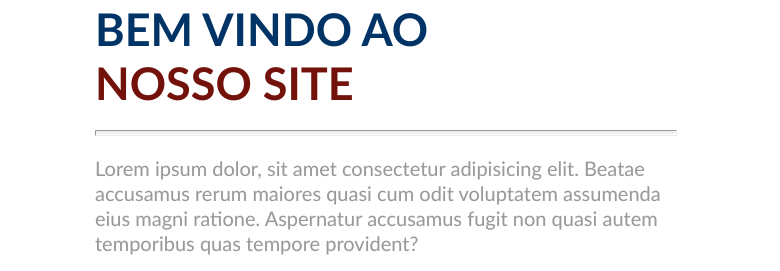
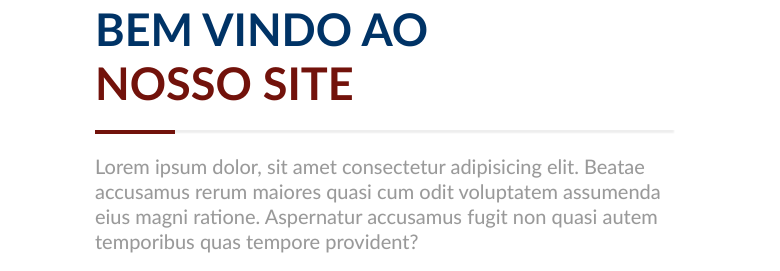
Before and after one commit to JhonMercedes/desenvolvimentoWeb, a plain HTML site: page desafio1-equipe/index.html in a window 1280 px wide. Shown: the part 1376-1647 px from the top of the page, 0-780 px from the left. Drawn offline with Linux system fonts and the light colour scheme.

Commit message:
estilizando linha horizontal

```diff
--- a/desafio1-equipe/css/style.css
+++ b/desafio1-equipe/css/style.css
@@ -159,6 +159,12 @@ body {
     box-shadow: -1px -1px 2px 0px #fff inset;
 }
 
+.painel1 .bemvindo .linha .barra {
+    width: 80px;
+    height: 100%;
+    background: #72120B;
+    position: relative;
+}
 .painel1 .bemvindo .text {
     font: 20px/25px 'calibri';
     text-shadow: 0px 0px 1px #eee;
--- a/desafio1-equipe/index.html
+++ b/desafio1-equipe/index.html
@@ -44,7 +44,9 @@
     <div class="painel1">
         <div class="bemvindo">
             <h1>BEM VINDO AO <br> NOSSO SITE</h1>
-            <hr class="linha">
+            <div class="linha">
+                        <div class="barra"></div>
+                    </div> <!-- Linha -->
             <p class="text">Lorem ipsum dolor, sit amet consectetur adipisicing elit. Beatae accusamus rerum maiores
                 quasi cum odit voluptatem assumenda eius magni ratione. Aspernatur accusamus fugit
                 non quasi autem temporibus quas tempore provident?
@@ -56,6 +58,11 @@
         </div>
 
     </div>
+    <div class="painel2">
+        <div class="ofertas">
+
+        </div>
+    </div>
 </body>
 
 </html>
```
